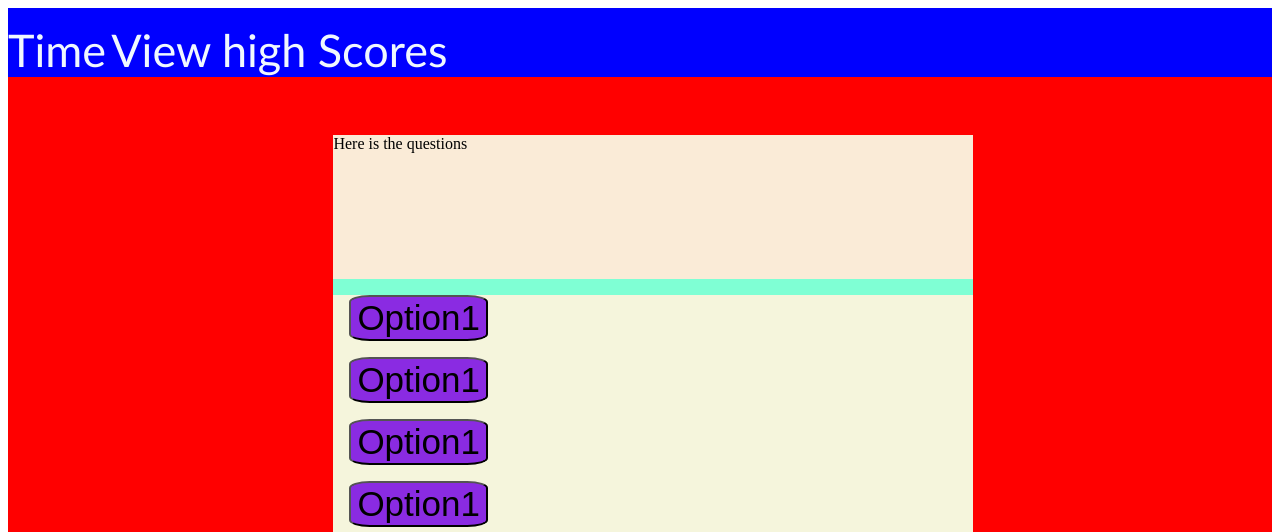
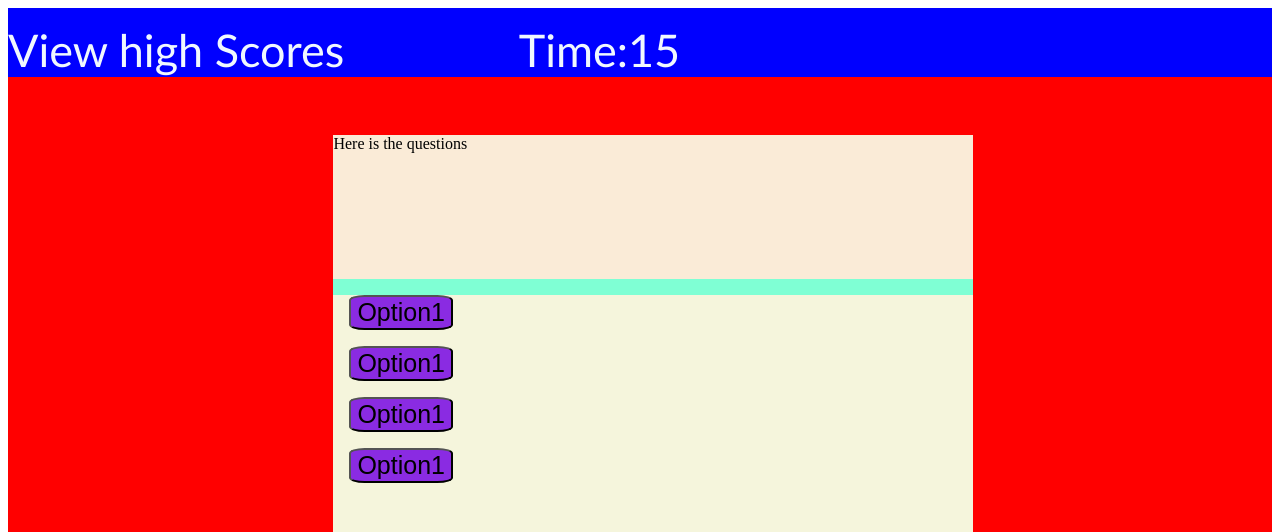
Before and after one commit to AutomataXRWrks/CodeQuizJs, a plain HTML site: page index.html in a window 1280 px wide. Shown: the top 532 px of the page. Drawn offline with Linux system fonts and the light colour scheme.

Commit message:
timer func in nav

```diff
--- a/assets/css/reset.css
+++ b/assets/css/reset.css
@@ -12,6 +12,7 @@
     display: inline-block;
     color: aliceblue;
     font-size: 45px;
+    width: 40%;
 
 }
 
@@ -21,6 +22,7 @@
     color: aliceblue;
     font-size: 45px;
     justify-content: space-between;
+    width: 40%;
 
 }
 .container{
@@ -56,13 +58,15 @@ position: absolute;
     background-color: blueviolet;
     display: block;
     margin: 1rem;
-    font-size: 35px;
+    font-size: 25px;
     border-radius: 15%;
+
 }
 
 #answer{
 
     border: solid;
     font-size: 44px;
+    height: 10%;
 
 }
--- a/assets/js/script.js
+++ b/assets/js/script.js
@@ -1,4 +1,7 @@
-var timerText = geteElementbyId(timer);
+var timerText = document.querySelector('#timer');
+
+var secondsLeft = 10;
+var scene = 0;
 
 
 var codeQuiz  = {
@@ -16,7 +19,7 @@ function setTime() {
     // Sets interval in variable
     var timerInterval = setInterval(function() {
       secondsLeft++;
-      timerText.textContent = secondsLeft + " seconds left till colorsplosion.";
+      timerText.textContent =  "Time:" + secondsLeft;
 
       if(secondsLeft === 0) {
         // Stops execution of action at set interval
@@ -26,8 +29,14 @@ function setTime() {
       }
 
     }, 1000);
+
+    return secondsLeft
   }
 
   function init(){
     setTime();
+    console.log('init');
   }
+
+
+  init();
--- a/index.html
+++ b/index.html
@@ -10,8 +10,8 @@
 <body>
     <div class="header">
         <nav>
+            <header id="show-h-scores">View high Scores</header>
             <header id="timer">Time</header>
-            <header id="show-h-scores">View high Scores</header>
         </nav>
     </div>
 
```
